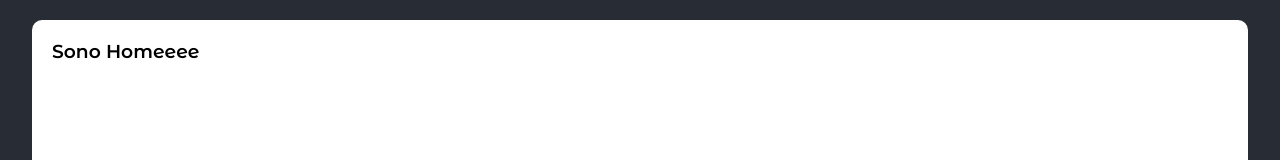
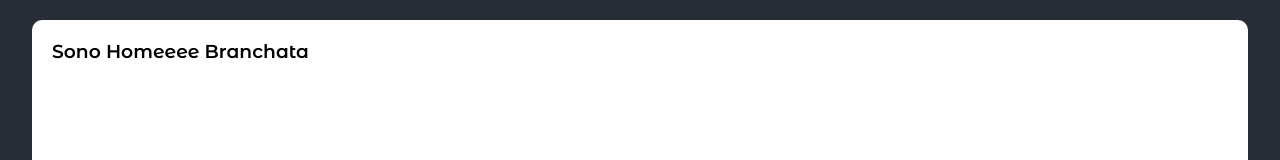
Before and after one commit to lucfumagalli/password-organizer, a React (Create React App) app: page /password-organizer/home in a window 1280 px wide. Shown: the top 160 px of the page. Built offline with nearby package versions, Linux system fonts and the light colour scheme.

Commit message:
test branch

```diff
--- a/src/pages/home.js
+++ b/src/pages/home.js
@@ -1,7 +1,7 @@
 export function Home(){
     return (
       <div>
-        <h3>Sono Homeeee</h3>
+        <h3>Sono Homeeee Branchata</h3>
       </div>
     );
   }
```
